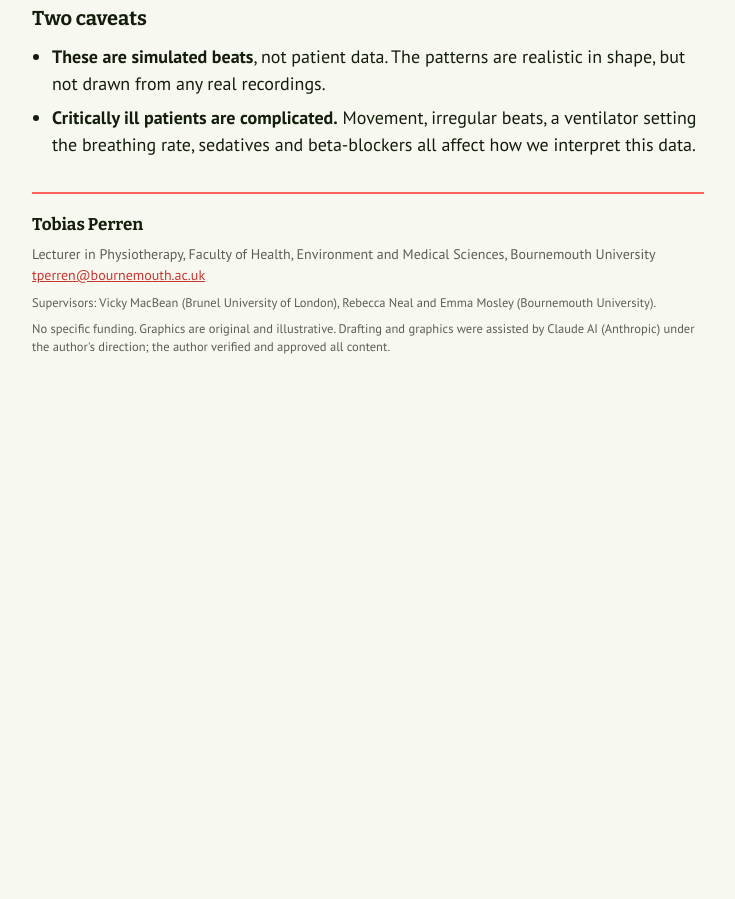
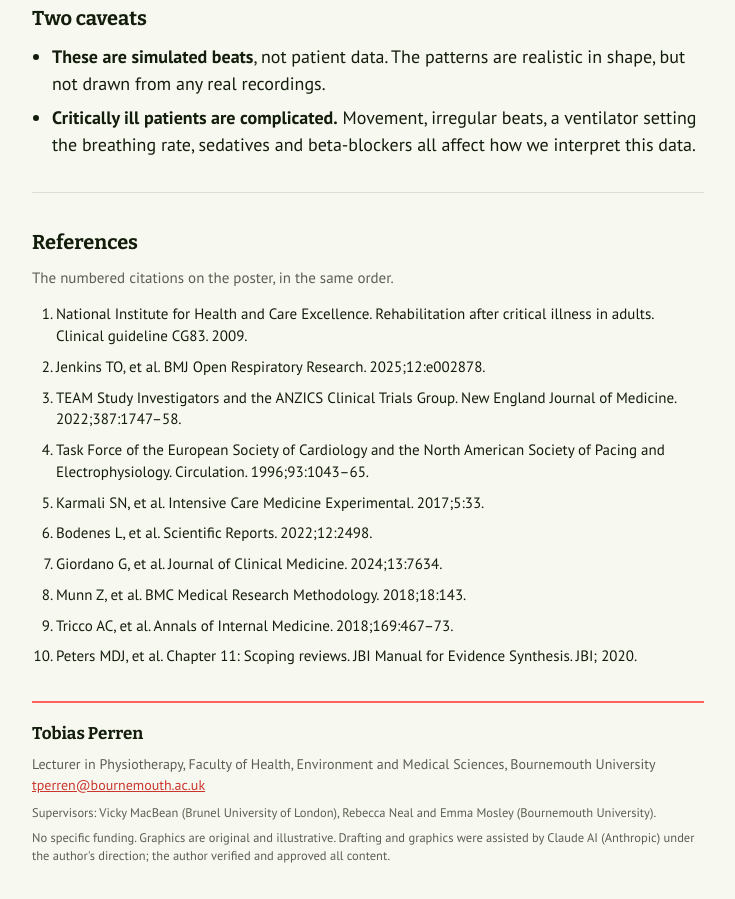
Before and after one commit to t-perren/hrv-icu, a plain HTML site: page index.html in a window 1280 px wide. Shown: the part 1658-2557 px from the top of the page, without its empty margins (272-1007 px from the left). Before the commit the page ends 2084 px from the top, so only its background shows below. Drawn offline with nearby package versions, Linux system fonts and the light colour scheme.

Commit message:
Add files via upload

```diff
--- a/index.html
+++ b/index.html
@@ -95,6 +95,9 @@
   li{margin-bottom:7px}
   .pull{font-family:'Bitter',Georgia,serif;font-weight:700;font-size:19px;line-height:1.35;color:var(--coral-deep);margin:0 0 12px}
 
+  .refnote{font-size:15px;color:var(--muted);margin:0 0 14px}
+  .refs{margin:0;padding-left:24px;font-size:15px;line-height:1.45}
+  .refs li{margin-bottom:9px}
   footer{margin-top:34px;padding-top:18px;border-top:2px solid var(--coral);font-size:14px;color:var(--muted)}
   footer .nm{font-family:'Bitter',Georgia,serif;font-weight:700;font-size:17px;color:var(--ink)}
   footer p{margin:0 0 7px}
@@ -149,7 +152,7 @@
 
   <div class="caption" id="cap">
     <h3>A settled patient</h3>
-    <p>The gaps wander up and down, partly in time with breathing. On the plot the dots scatter across a wide band. That spead of these dots and the distance between them is heart rate variability.</p>
+    <p>The gaps wander up and down, partly in time with breathing. On the plot the dots scatter across a wide band. The spread of these dots, and the distance between them, is heart rate variability.</p>
   </div>
 </div>
 
@@ -169,6 +172,25 @@
     <li><strong>These are simulated beats</strong>, not patient data. The patterns are realistic in shape, but not drawn from any real recordings.</li>
     <li><strong>Critically ill patients are complicated.</strong> Movement, irregular beats, a ventilator setting the breathing rate, sedatives and beta-blockers all affect how we interpret this data.</li>
   </ul>
+</section>
+
+<hr class="rule">
+
+<section class="copy" id="references">
+  <h2>References</h2>
+  <p class="refnote">The numbered citations on the poster, in the same order.</p>
+  <ol class="refs">
+    <li>National Institute for Health and Care Excellence. Rehabilitation after critical illness in adults. Clinical guideline CG83. 2009.</li>
+    <li>Jenkins TO, et al. BMJ Open Respiratory Research. 2025;12:e002878.</li>
+    <li>TEAM Study Investigators and the ANZICS Clinical Trials Group. New England Journal of Medicine. 2022;387:1747&ndash;58.</li>
+    <li>Task Force of the European Society of Cardiology and the North American Society of Pacing and Electrophysiology. Circulation. 1996;93:1043&ndash;65.</li>
+    <li>Karmali SN, et al. Intensive Care Medicine Experimental. 2017;5:33.</li>
+    <li>Bodenes L, et al. Scientific Reports. 2022;12:2498.</li>
+    <li>Giordano G, et al. Journal of Clinical Medicine. 2024;13:7634.</li>
+    <li>Munn Z, et al. BMC Medical Research Methodology. 2018;18:143.</li>
+    <li>Tricco AC, et al. Annals of Internal Medicine. 2018;169:467&ndash;73.</li>
+    <li>Peters MDJ, et al. Chapter 11: Scoping reviews. JBI Manual for Evidence Synthesis. JBI; 2020.</li>
+  </ol>
 </section>
 
 <footer>
```
